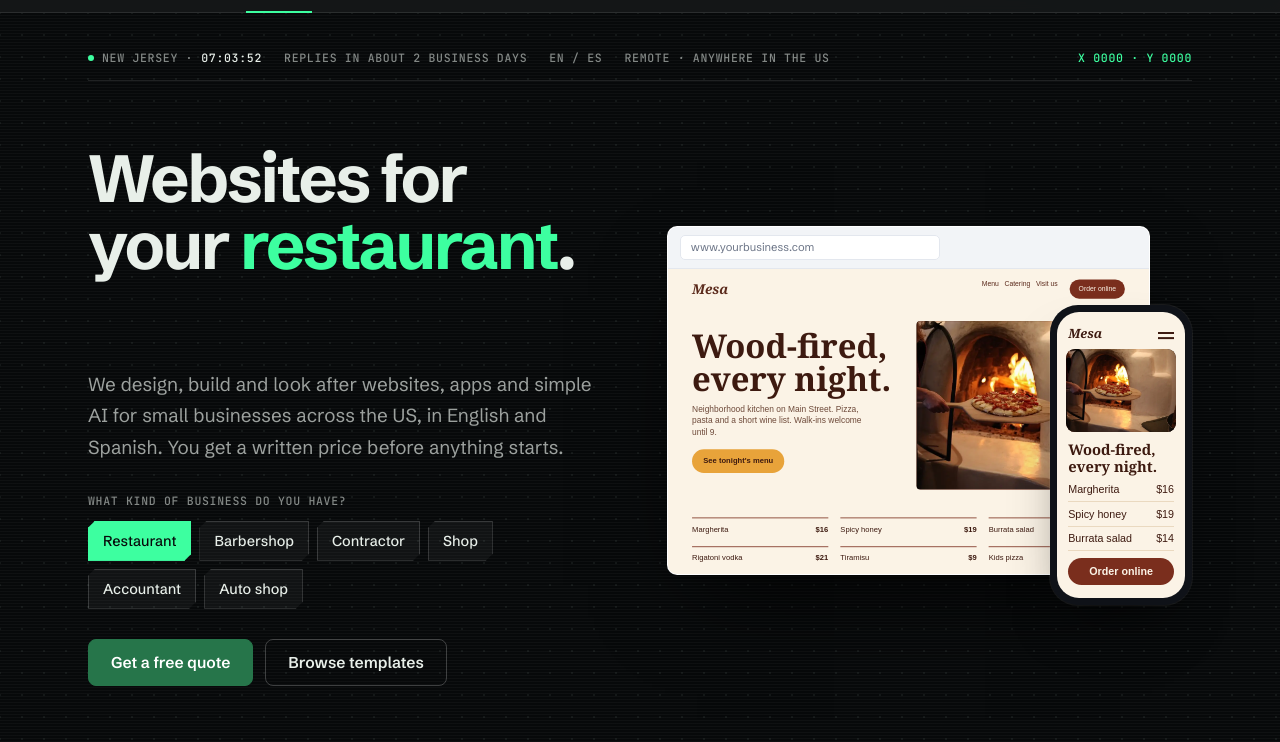
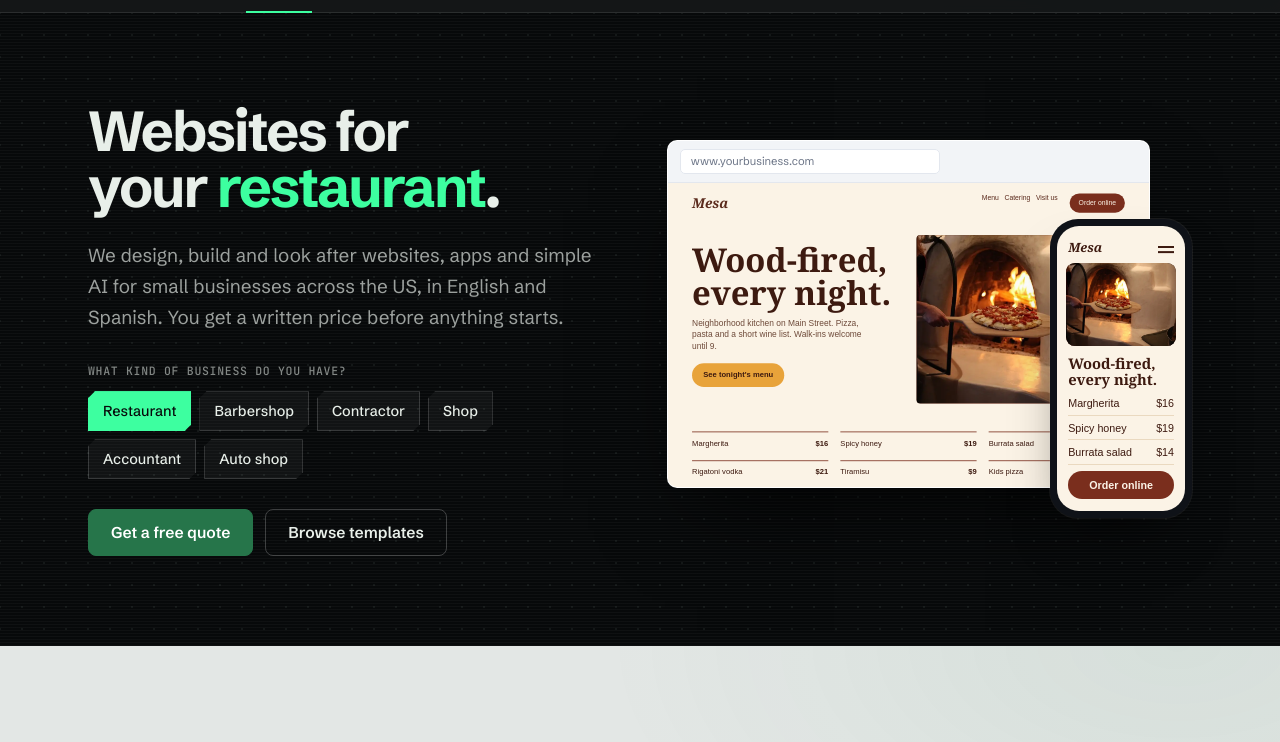
Before and after one commit to skybridgestudios/website, a plain HTML site: page public/index.html in a window 1280 px wide. Shown: the part 58-800 px from the top of the page. Drawn offline with Linux system fonts and the light colour scheme.

Commit message:
Remove the hero status bar and keep the heading at one height
- Drop the HUD line above the hero (New Jersey clock, reply time,
  EN / ES, remote, cursor coordinates) with its markup, styles, script
  and Spanish strings.
- Heading tops out at 4rem with no character cap, so every business
  keyword fits the same number of lines; shorter keywords for the
  contractor ("trade business" / "constructora") and accountant
  ("contaduría") samples. The reserved height now sits above the heading,
  never between it and the text.

Co-Authored-By: Claude Opus 5.5 <noreply@anthropic.com>
Claude-Session: https://claude.ai/code/session_01BuV87iTW78qakGV4CyditQ

```diff
--- a/public/index.html
+++ b/public/index.html
@@ -135,16 +135,10 @@ header.top{position:sticky;top:0;z-index:50;background:color-mix(in srgb,var(--b
   .dark .btn.primary:hover{background:#2f8a58;border-color:#2f8a58}
 }
 .dark :focus-visible{outline-color:var(--neon)}
-.hero.dark{position:relative;overflow:hidden;isolation:isolate;padding-block:clamp(22px,3vw,36px) clamp(56px,7vw,96px)}
+.hero.dark{position:relative;overflow:hidden;isolation:isolate;padding-block:clamp(56px,7vw,104px) clamp(56px,7vw,96px)}
 .dots{position:absolute;inset:0;z-index:-2;width:100%;height:100%;display:block;pointer-events:none}
 /* faint scanlines, inside the hero only */
 .hero.dark::after{content:"";position:absolute;inset:0;z-index:-1;pointer-events:none;background:repeating-linear-gradient(0deg,rgba(255,255,255,.03) 0 1px,transparent 1px 3px)}
-.hud{display:flex;flex-wrap:wrap;align-items:center;gap:6px 22px;max-width:none;margin:0 0 clamp(36px,5vw,68px);padding-bottom:14px;border-bottom:1px solid var(--night-line);font:500 .72rem/1.5 var(--mono);letter-spacing:.06em;text-transform:uppercase;color:rgba(232,239,233,.55)}
-.hud>span{display:inline-flex;align-items:center;gap:8px}
-.hud time{color:var(--night-ink);font-variant-numeric:tabular-nums}
-.hud .dot{width:6px;height:6px;border-radius:50%;background:var(--neon)}
-.hud .xy{margin-left:auto;color:var(--neon);font-variant-numeric:tabular-nums}
-@media (pointer:coarse),(max-width:760px){.hud .xy{display:none}}
 .hgrid{display:grid;grid-template-columns:minmax(0,1fr) minmax(0,1.02fr);gap:clamp(32px,5vw,72px);align-items:center}
 /* the hero enters once, on the first load of the home page (html.intro is set in <head>); never on later page switches */
 @keyframes heroIn{from{opacity:0;transform:translateY(12px)}to{opacity:1;transform:none}}
@@ -152,8 +146,10 @@ header.top{position:sticky;top:0;z-index:50;background:color-mix(in srgb,var(--b
 @keyframes fadeIn{from{opacity:0}to{opacity:1}}
 html.intro .hero [data-in]{animation:heroIn .55s var(--ease-out) both;animation-delay:var(--d,0ms)}
 html.intro .hero .devices[data-in]{animation-name:heroVisual}
-.hero h1{font-size:clamp(2.6rem,5.2vw,4.5rem);line-height:1;letter-spacing:-.04em;max-width:13ch}
+.hero h1{font-size:clamp(2.4rem,4.4vw,4rem);line-height:1;letter-spacing:-.04em}
 .kw{color:var(--neon)}
+/* reserved room for the longest keyword sits above the heading, never between it and the text */
+.h1box{display:flex;flex-direction:column;justify-content:flex-end}
 .hgrid .lead{margin-top:24px;max-width:46ch}
 .pick{margin-top:30px}
 .pq{font:500 .72rem/1.4 var(--mono);letter-spacing:.06em;text-transform:uppercase;color:rgba(232,239,233,.55);margin-bottom:12px}
@@ -626,16 +622,9 @@ dialog{background:color-mix(in srgb,var(--bg) 90%,transparent);-webkit-backdrop-
   <div class="hero dark" id="hero">
     <canvas class="dots" id="dots" aria-hidden="true"></canvas>
     <div class="wrap">
-      <p class="hud" data-in>
-        <span><i class="dot" aria-hidden="true"></i>New Jersey · <time id="njTime">--:--:--</time></span>
-        <span data-i18n="hd1">Replies in about 2 business days</span>
-        <span>EN / ES</span>
-        <span data-i18n="hd2">Remote · anywhere in the US</span>
-        <span class="xy" id="xy" aria-hidden="true">x 0000 · y 0000</span>
-      </p>
       <div class="hgrid">
         <div>
-          <h1 data-in style="--d:40ms"><span data-i18n="h1a">Websites for your</span> <span class="kw" id="kw">restaurant</span>.</h1>
+          <div class="h1box"><h1 data-in style="--d:40ms"><span data-i18n="h1a">Websites for your</span> <span class="kw" id="kw">restaurant</span>.</h1></div>
           <p class="lead" data-in style="--d:90ms" data-i18n="h2">We design, build and look after websites, apps and simple AI for small businesses across the US, in English and Spanish. You get a written price before anything starts.</p>
           <div class="pick" data-in style="--d:140ms">
             <p class="pq" id="pq" data-i18n="pq">What kind of business do you have?</p>
@@ -972,8 +961,6 @@ n6:'Pedir cotización',
 h1a:'Páginas web para tu',
 h2:'Diseñamos, construimos y cuidamos páginas web, apps e IA sencilla para pequeños negocios en todo Estados Unidos, en inglés y en español. Recibes un precio por escrito antes de empezar.',
 pq:'¿Qué tipo de negocio tienes?',
-hd1:'Respondemos en unos 2 días hábiles',
-hd2:'Remoto · en todo EE. UU.',
 ai1:'Cliente: ¿Tienen mesa para cuatro a las 8?',
 ai2:'IA: Sí, reservada a las 8:00 a nombre de María. Te llega un mensaje.',
 ai3:'→ Resumen enviado por mensaje',
@@ -1397,9 +1384,9 @@ function frame(t){return '<div class="frame" aria-hidden="true"><div class="chro
 var BIZ=[
  ['mesa',['Restaurant','Restaurante'],['restaurant','restaurante']],
  ['fade',['Barbershop','Barbería'],['barbershop','barbería']],
- ['level',['Contractor','Contratista'],['contracting business','empresa de construcción']],
+ ['level',['Contractor','Contratista'],['trade business','constructora']],
  ['counter',['Shop','Tienda'],['shop','tienda']],
- ['ledger',['Accountant','Contador'],['accounting firm','despacho contable']],
+ ['ledger',['Accountant','Contador'],['accounting firm','contaduría']],
  ['tune',['Auto shop','Taller'],['auto shop','taller']]
 ];
 /* each sample's phone screen: its colours, type, photo and three lines */
@@ -1460,10 +1447,10 @@ function setHero(id){
 }
 /* the heading keeps the height of its longest keyword, so changing business (or the letters decoding) never moves the page */
 function holdH1(){
-  var h=$('.hero h1'), k=$('#kw'); if(!h||!h.offsetWidth||k._scr) return;
-  var cur=k.textContent, max=0; h.style.minHeight='';
+  var h=$('.hero h1'), box=$('.h1box'), k=$('#kw'); if(!h||!h.offsetWidth||k._scr) return;
+  var cur=k.textContent, max=0; box.style.minHeight='';
   BIZ.forEach(function(b){ k.textContent=L(b[2]); max=Math.max(max,h.offsetHeight); });
-  k.textContent=cur; h.style.minHeight=max+'px';
+  k.textContent=cur; box.style.minHeight=max+'px';
 }
 var h1q=0; addEventListener('resize',function(){ if(!h1q) h1q=requestAnimationFrame(function(){ h1q=0; holdH1(); }); });
 if(document.fonts&&document.fonts.ready) document.fonts.ready.then(holdH1);
@@ -1480,20 +1467,15 @@ function renderShowcase(){
   fit();
 }
 
-/* ---- hero details: New Jersey clock, cursor position, dark header over the hero ---- */
+/* ---- dark header over the hero ---- */
 var fine=matchMedia('(hover:hover) and (pointer:fine)').matches, heroEl=$('#hero'), heroOn=false;
-function tick(){
-  if(!heroOn) return;
-  try{ $('#njTime').textContent=new Intl.DateTimeFormat('en-GB',{timeZone:'America/New_York',hour:'2-digit',minute:'2-digit',second:'2-digit',hour12:false}).format(new Date()); }catch(e){}
-}
-setInterval(tick,1000);
 if('IntersectionObserver' in window){
   new IntersectionObserver(function(es){
-    heroOn=es[0].isIntersecting; tick();
+    heroOn=es[0].isIntersecting;
     $('header.top').classList.toggle('ondark',heroOn);
     if(heroOn) dotsWake();
   },{rootMargin:'-72px 0px 0px 0px'}).observe(heroEl);
-} else { heroOn=true; tick(); }
+} else { heroOn=true; }
 
 /* ---- hero dot grid: under the pointer the dots light up into a small website wireframe ---- */
 var cv=$('#dots'), cx=cv.getContext&&cv.getContext('2d'), DOT={gap:22,cols:0,rows:0,a:null,px:-1e4,py:-1e4,inside:false,raf:0,w:0,h:0};
@@ -1533,10 +1515,8 @@ function dotsWake(){ if(!DOT.raf) DOT.raf=requestAnimationFrame(dotsFrame); }
 if(cx){
   if(window.ResizeObserver) new ResizeObserver(function(){ DOT.w=0; dotsWake(); }).observe(heroEl);
   if(fine&&!reduce){
-    var xyq=0;
     heroEl.addEventListener('pointermove',function(e){
       var b=heroEl.getBoundingClientRect(); DOT.px=e.clientX-b.left; DOT.py=e.clientY-b.top; DOT.inside=true; dotsWake();
-      if(!xyq){ xyq=requestAnimationFrame(function(){ xyq=0; $('#xy').textContent='x '+('000'+Math.round(DOT.px)).slice(-4)+' · y '+('000'+Math.round(DOT.py)).slice(-4); }); }
     },{passive:true});
     heroEl.addEventListener('pointerleave',function(){ DOT.inside=false; dotsWake(); });
   }
```
